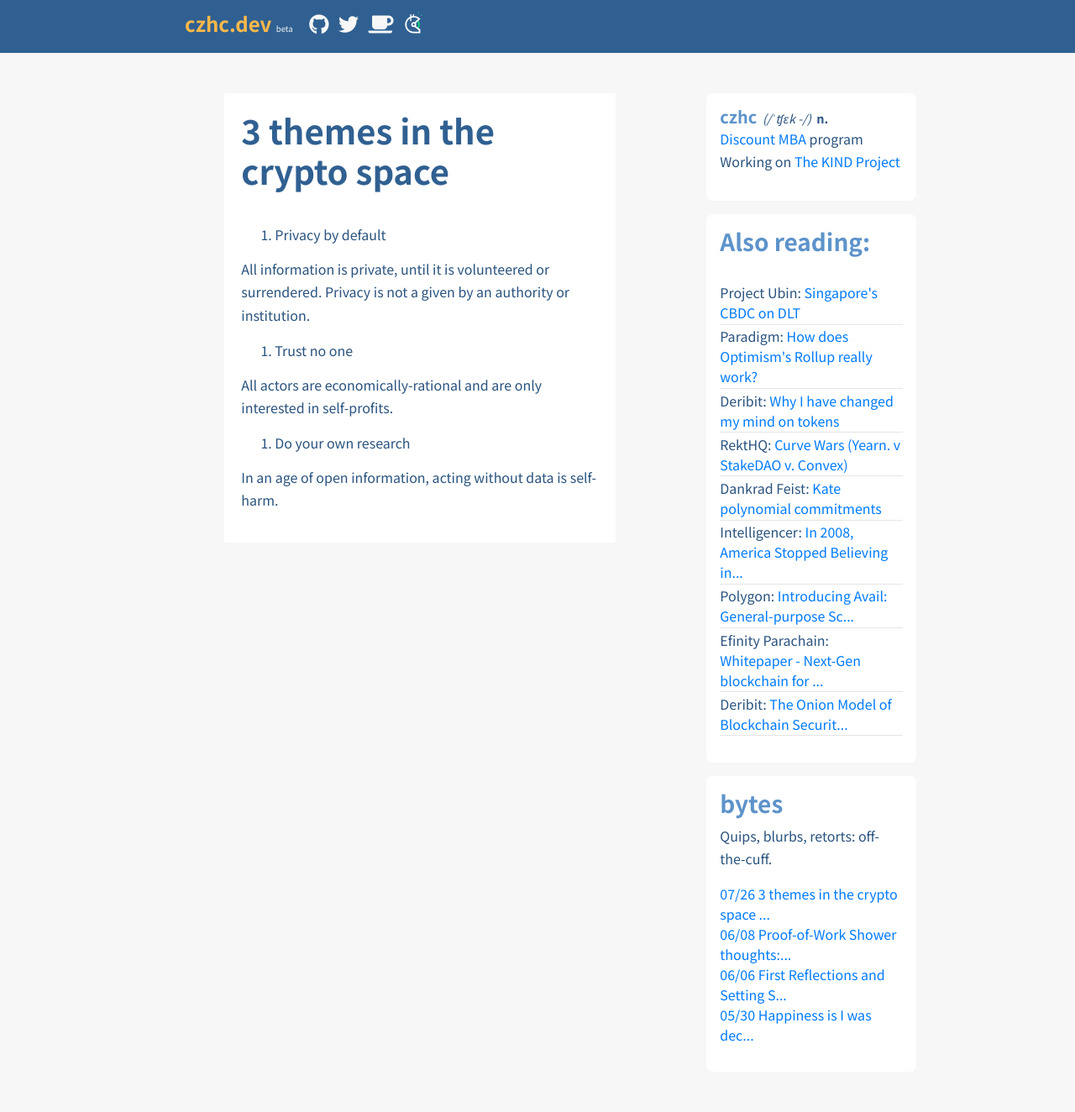
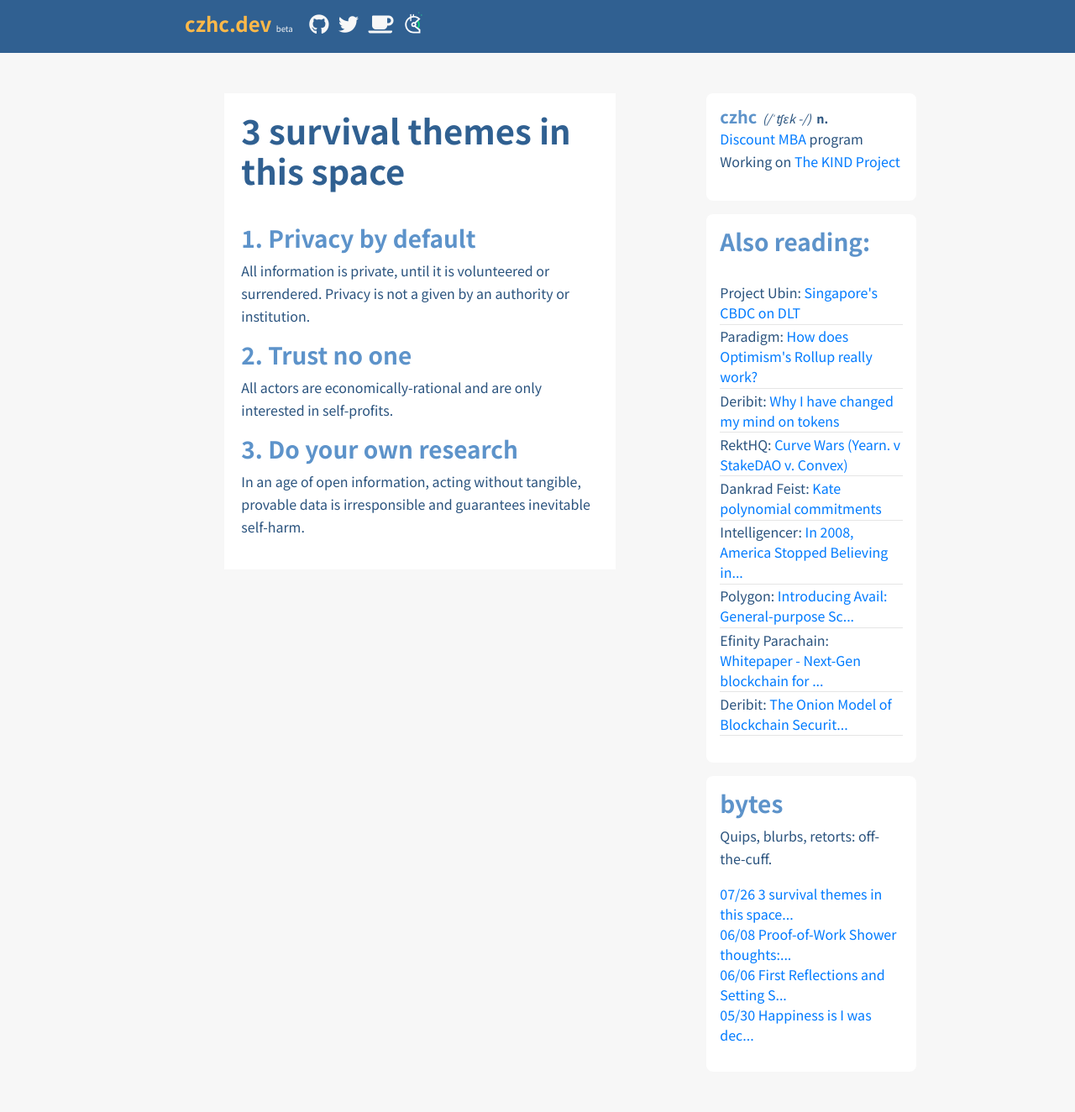
Before and after one commit to czhc/czhc.github.io, a Jekyll site: the page built from collections/_bytes/1627277854.md, in a window 1280 px wide. Shown: the whole page at 84% size. Built offline with Jekyll 4.4.1, drawn with Linux system fonts in a browser that asks for light colours; nearby versions of some CDN libraries.

Commit message:
misc: update bytes

```diff
--- a/collections/_bytes/1627277854.md
+++ b/collections/_bytes/1627277854.md
@@ -1,5 +1,5 @@
 ---
-title: "Draft"
+title: "3 survival themes in this space"
 collection: bytes
 categories: [bytes]
 layout: bytes
@@ -7,17 +7,17 @@ date: "2021-07-26 13:38:00 +0800"
 published: true
 ---
 
-# 3 themes in the crypto space
+# 3 survival themes in this space
 
-1. Privacy by default
+### 1. Privacy by default
 
 All information is private, until it is volunteered or surrendered.
 Privacy is not a given by an authority or institution.
 
-2. Trust no one
+### 2. Trust no one
 
 All actors are economically-rational and are only interested in self-profits.
 
-3. Do your own research
+### 3. Do your own research
 
-In an age of open information, acting without data is self-harm.
+In an age of open information, acting without tangible, provable data is irresponsible and guarantees inevitable self-harm.
```
Also changed, not shown: collections/_bytes/1623142451.md (+1 -1 lines).
